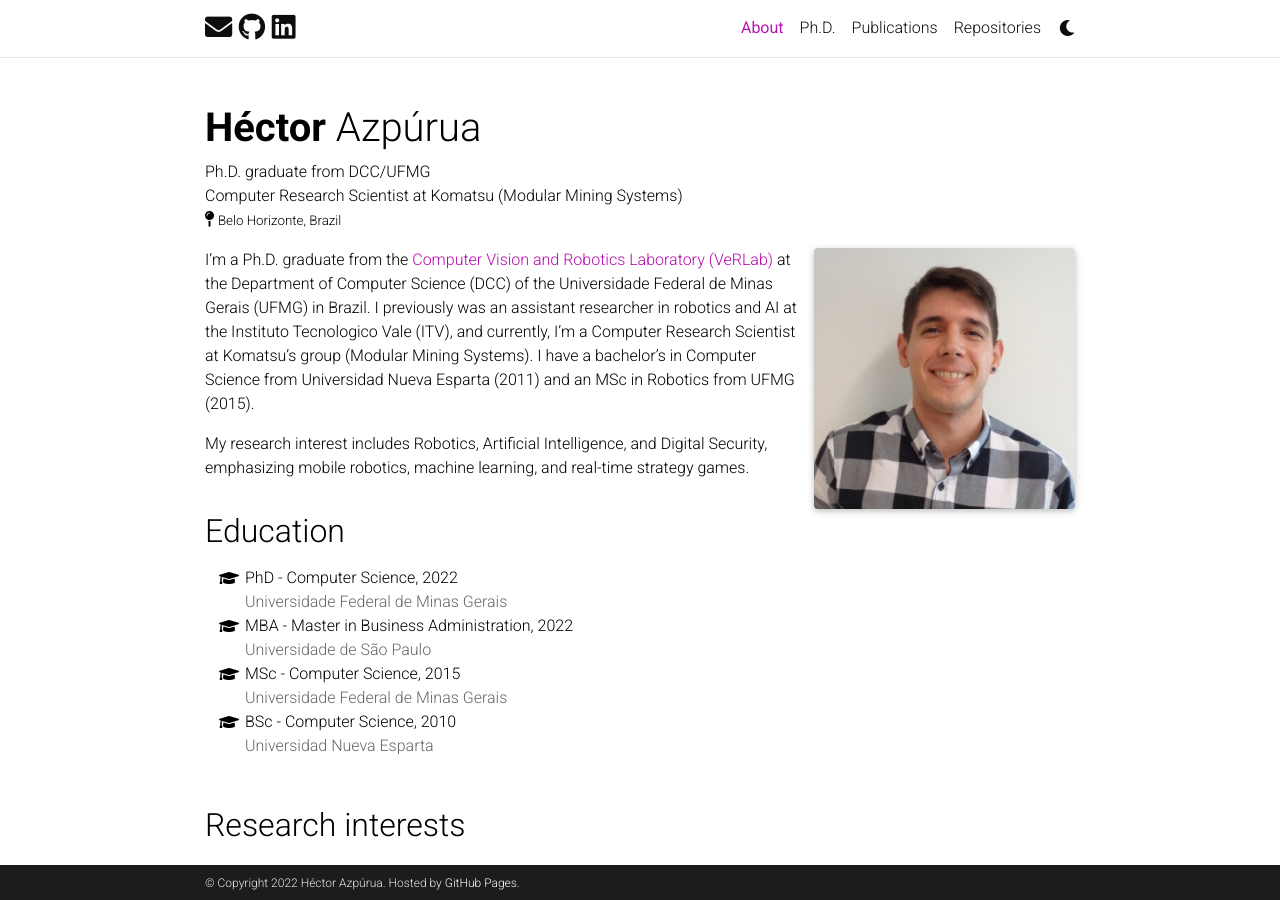
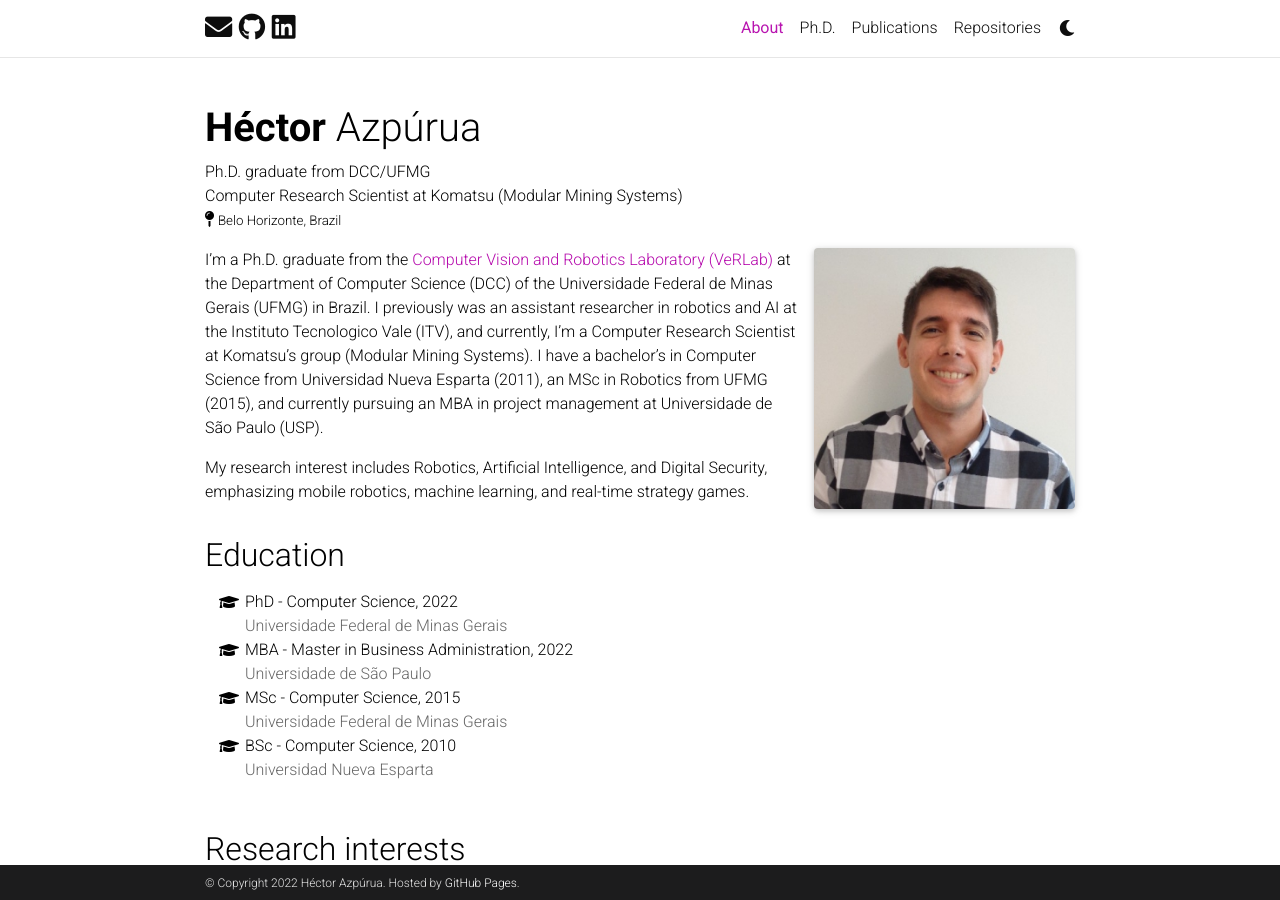
Before and after one commit to h3ct0r/h3ct0r.github.io, a Jekyll site: the page built from _pages/about.md, in a window 1280 px wide and 900 px high. Built offline with Jekyll 4.4.1, drawn with Linux system fonts in a browser that asks for light colours; full-size pictures stand in for the smaller copies a plugin makes; comment, search, counter and statistics services are not loaded; a style sheet for code colours, icons or effects is not loaded.

Commit message:
updated about

```diff
--- a/_pages/about.md
+++ b/_pages/about.md
@@ -18,7 +18,7 @@ selected_papers: true # includes a list of papers marked as "selected={true}"
 social: true  # includes social icons at the bottom of the page
 ---
 
-I'm a Ph.D. graduate from the <a href="https://www.verlab.dcc.ufmg.br/">Computer Vision and Robotics Laboratory (VeRLab)</a> at the Department of Computer Science (DCC) of the Universidade Federal de Minas Gerais (UFMG) in Brazil. I previously was an assistant researcher in robotics and AI at the Instituto Tecnologico Vale (ITV), and currently, I'm a Computer Research Scientist at Komatsu's group (Modular Mining Systems). I have a bachelor's in Computer Science from Universidad Nueva Esparta (2011) and an MSc in Robotics from UFMG (2015).
+I'm a Ph.D. graduate from the <a href="https://www.verlab.dcc.ufmg.br/">Computer Vision and Robotics Laboratory (VeRLab)</a> at the Department of Computer Science (DCC) of the Universidade Federal de Minas Gerais (UFMG) in Brazil. I previously was an assistant researcher in robotics and AI at the Instituto Tecnologico Vale (ITV), and currently, I'm a Computer Research Scientist at Komatsu's group (Modular Mining Systems). I have a bachelor’s in Computer Science from Universidad Nueva Esparta (2011), an MSc in Robotics from UFMG (2015), and currently pursuing an MBA in project management at Universidade de São Paulo (USP).
 
 My research interest includes Robotics, Artificial Intelligence, and Digital Security, emphasizing mobile robotics, machine learning, and real-time strategy games.
 
@@ -71,9 +71,3 @@ My research interest includes Robotics, Artificial Intelligence, and Digital Sec
     </ul>
   </div>
 </div>
-
-<!-- Write your biography here. Tell the world about yourself. Link to your favorite [subreddit](http://reddit.com). You can put a picture in, too. The code is already in, just name your picture `prof_pic.jpg` and put it in the `img/` folder.
-
-Put your address / P.O. box / other info right below your picture. You can also disable any these elements by editing `profile` property of the YAML header of your `_pages/about.md`. Edit `_bibliography/papers.bib` and Jekyll will render your [publications page](/al-folio/publications/) automatically.
-
-Link to your social media connections, too. This theme is set up to use [Font Awesome icons](http://fortawesome.github.io/Font-Awesome/) and [Academicons](https://jpswalsh.github.io/academicons/), like the ones below. Add your Facebook, Twitter, LinkedIn, Google Scholar, or just disable all of them. -->
```
